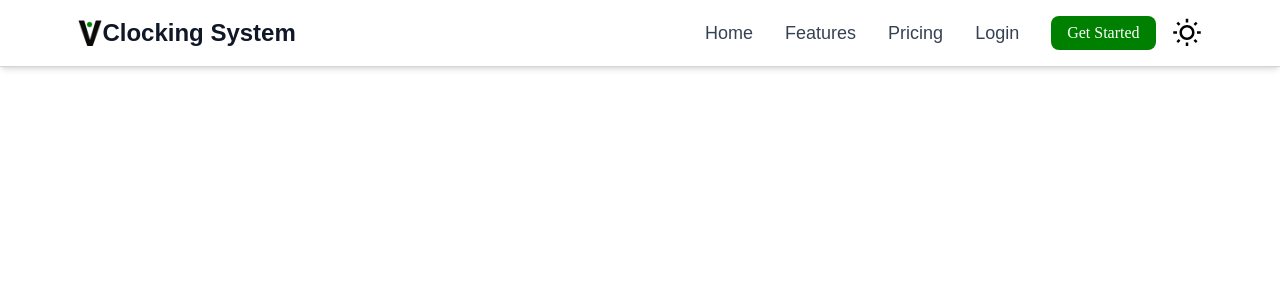
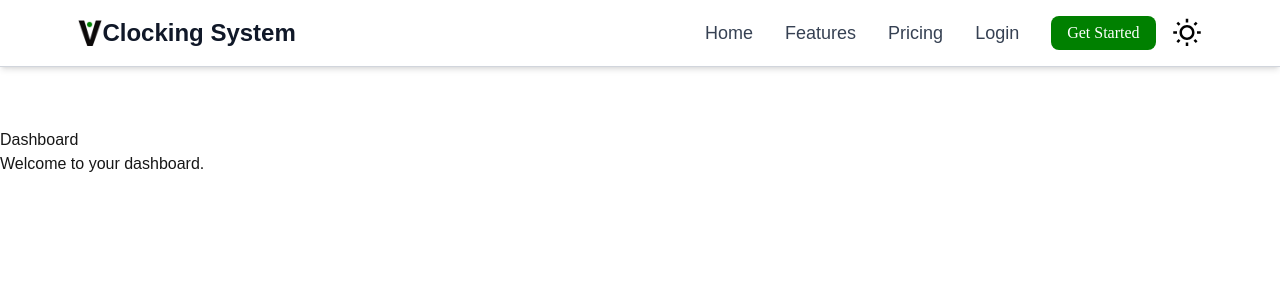
Before and after one commit to erasmuseobeth/employee-clocking-system, a Next.js app: page /dashboard in a window 1280 px wide. Shown: the top 300 px of the page. Built offline with nearby package versions, Linux system fonts and the light colour scheme.

Commit message:
fixed Deployement issue

```diff
--- a/app/dashboard/page.tsx
+++ b/app/dashboard/page.tsx
@@ -1,6 +1,6 @@
 export default function DashboardPage() {
     return (
-      <div>
+      <div className="pt-32">
         <h1>Dashboard</h1>
         <p>Welcome to your dashboard.</p>
       </div>
```
